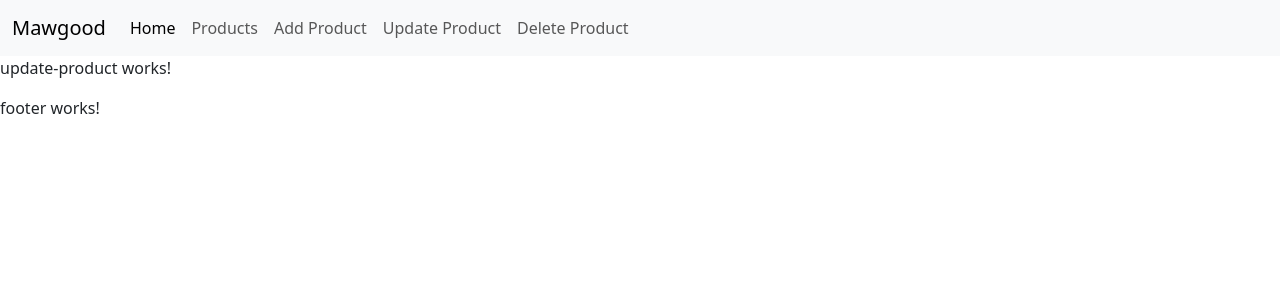
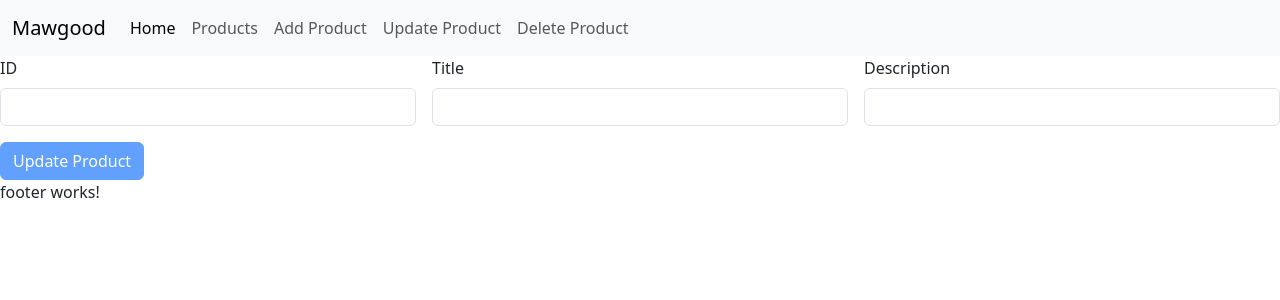
Before and after one commit to AH-HESHAM/Mawgood, an Angular app: page /updataProduct in a window 1280 px wide. Shown: the top 300 px of the page. Built offline with nearby package versions, Linux system fonts and the light colour scheme.

Commit message:
update products

```diff
--- a/src/app/forms/update-product/update-product.html
+++ b/src/app/forms/update-product/update-product.html
@@ -1 +1,51 @@
-<p>update-product works!</p>
+<form #prdForm="ngForm" (ngSubmit)="update()" class="row g-3 needs-validation" validate>
+  <div style="display: block" class="col-md-4">
+    <label for="id" class="form-label">ID</label>
+    <input
+      #idInd="ngModel"
+      name="id"
+      [(ngModel)]="newPrd.id"
+      type="number"
+      class="form-control"
+      id="id"
+      value=""
+      required
+      min="1"
+    />
+    <div [hidden]="idInd.valid || idInd.untouched">
+      <small class="alert alert-danger" [hidden]="!idInd.errors?.['required']">
+        this field is required
+      </small>
+    </div>
+  </div>
+  <div class="col-md-4">
+    <label for="title" class="form-label">Title</label>
+    <input
+      #nameInp="ngModel"
+      name="title"
+      [(ngModel)]="newPrd.title"
+      type="text"
+      class="form-control"
+      id="title"
+      value=""
+    />
+  </div>
+
+  <div class="col-md-4">
+    <label for="desc" class="form-label">Description</label>
+    <div class="input-group has-validation">
+      <input
+        name="desc"
+        [(ngModel)]="newPrd.description"
+        type="text"
+        class="form-control"
+        id="desc"
+        aria-describedby="inputGroupPrepend"
+        #descInp="ngModel"
+      />
+    </div>
+  </div>
+  <div class="col-12">
+    <button [disabled]="prdForm.invalid" class="btn btn-primary" type="submit">Update Product</button>
+  </div>
+</form>
--- a/src/app/forms/update-product/update-product.ts
+++ b/src/app/forms/update-product/update-product.ts
@@ -12,14 +12,13 @@ import { IProducts } from '../../models/iproducts';
 })
 export class UpdateProduct {
   newPrd: IProducts = {} as IProducts;
-  id: number | undefined;
   constructor(
     private staticData: StaticData,
     private router: Router,
   ) {}
 
   update() {
-    this.staticData.update(this.id ? this.id : 0, this.newPrd);
+    this.staticData.update( this.newPrd);
     this.router.navigateByUrl('/products');
   }
 }
--- a/src/app/services/static-data.ts
+++ b/src/app/services/static-data.ts
@@ -79,8 +79,8 @@ export class StaticData {
     this.saveToStorage();
   }
 
-  update(id: number, updates: Partial<IProducts>): void {
-    const index = this.productsList.findIndex((p) => p.id === id);
+  update( updates: Partial<IProducts>): void {
+    const index = this.productsList.findIndex((p) => p.id === updates.id);
     if (index !== -1) {
       const existingProduct = this.productsList[index];
       const cleanUpdates = Object.fromEntries(
```
